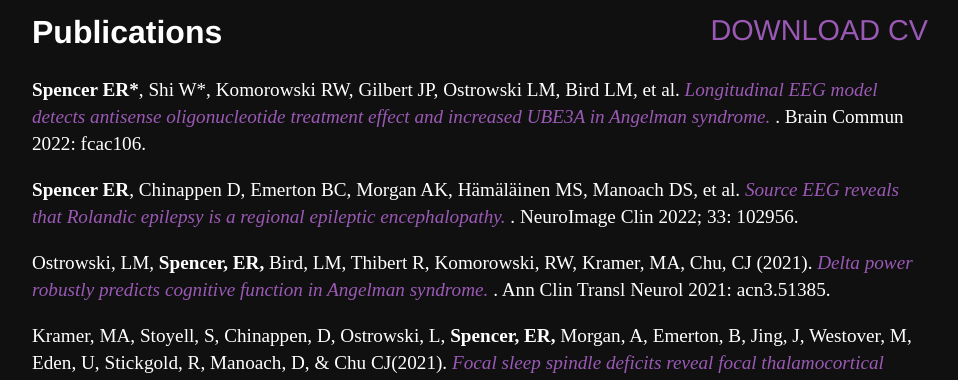
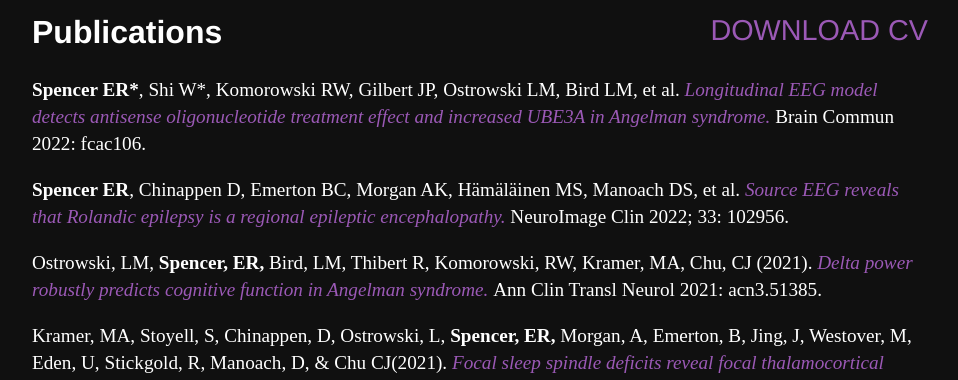
Before and after one commit to erss/erss.github.io, a Jekyll site: the page built from cv/index.html, in a window 1280 px wide. Shown: the part 188-568 px from the top of the page, without its empty margins (160-1118 px from the left). Built offline with Jekyll 4.4.1, drawn with Linux system fonts in a browser that asks for light colours.

```diff
--- a/cv/index.html
+++ b/cv/index.html
@@ -10,17 +10,17 @@ title: CV
 					<h2>Publications</h2>
                 <p> <strong>Spencer ER*</strong>, Shi W*, Komorowski RW, Gilbert JP, Ostrowski LM, Bird LM, et al.
 			 <a href="https://doi.org/10.1093/braincomms/fcac106"><em> Longitudinal EEG model detects antisense oligonucleotide
-				 treatment effect and increased UBE3A in Angelman syndrome. </em></a>.
+				 treatment effect and increased UBE3A in Angelman syndrome. </em></a>
 			 Brain Commun 2022: fcac106.</p>
 
 
 					<p><strong>Spencer ER</strong>, Chinappen D, Emerton BC, Morgan AK, Hämäläinen MS, Manoach DS, et al. <a href="https://doi.org/10.1016/j.nicl.2022.102956"><em>
-						Source EEG reveals that Rolandic epilepsy is a regional epileptic encephalopathy.  </em></a>.
+						Source EEG reveals that Rolandic epilepsy is a regional epileptic encephalopathy.  </em></a>
 						NeuroImage Clin 2022; 33: 102956. </p>
 
 					<p> Ostrowski, LM, <strong>Spencer, ER, </strong> Bird, LM, Thibert R, Komorowski, RW, Kramer, MA,
 						Chu, CJ (2021).  <a href="https://doi.org/10.1002/acn3.51385"><em> Delta power robustly predicts cognitive
-						function in Angelman syndrome. </em></a>. Ann Clin Transl Neurol 2021: acn3.51385. </p>
+						function in Angelman syndrome. </em></a> Ann Clin Transl Neurol 2021: acn3.51385. </p>
 
 					<p>  Kramer, MA, Stoyell, S, Chinappen, D, Ostrowski, L, <strong>Spencer, ER,</strong> Morgan, A, Emerton, B,
 						Jing, J, Westover, M, Eden, U, Stickgold, R, Manoach, D, & Chu CJ(2021).
```
